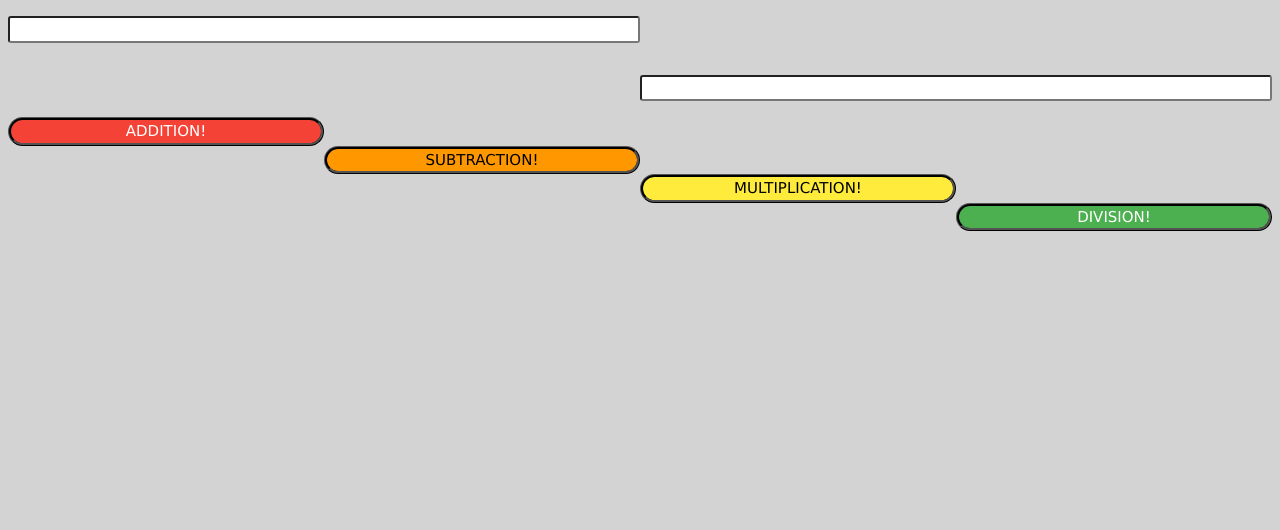
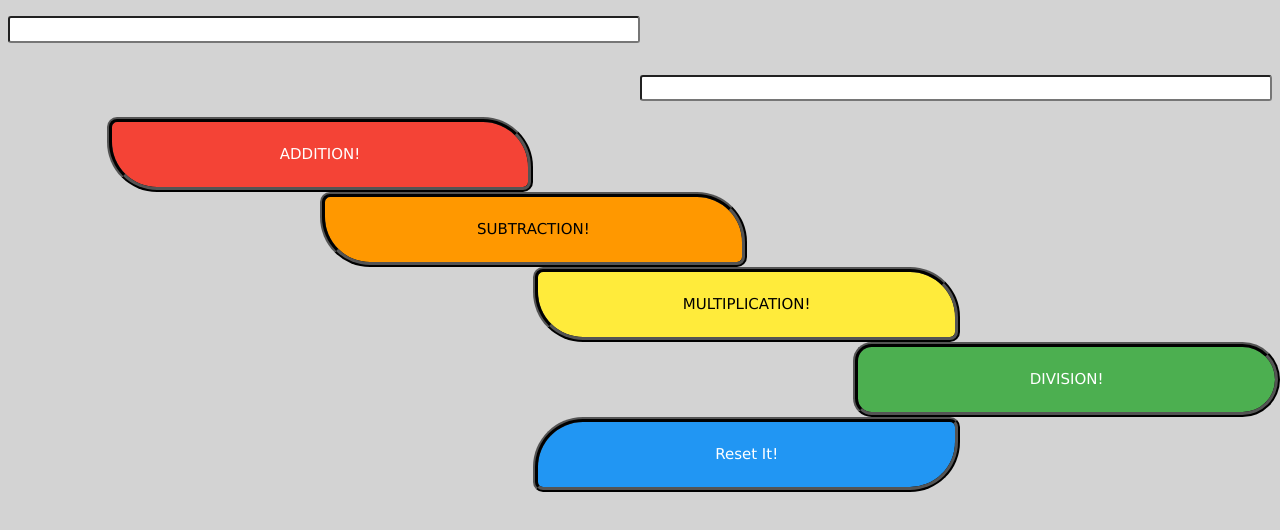
Before and after one commit to EricAustin/weekend-chal-week2, a website: page public/index.html in a window 1280 px wide. Drawn offline with Linux system fonts and the light colour scheme.

Commit message:
base functionality done, beginnings of beautification

```diff
--- a/public/client.js
+++ b/public/client.js
@@ -38,6 +38,13 @@ $('document').ready(function () {
         sendToServer(sendIt);
     });
 
+    $('body').on('click', '#resetIt', function () {
+        $('#numberOne').val('');
+        $('#numberTwo').val('');
+         $('#resultGoesHere').text('');
+
+    })
+
     function sendToServer(sendIt) {
         $.ajax({
             method: 'POST',
@@ -63,7 +70,7 @@ $('document').ready(function () {
     }
 
     function displayResult() {
-       $('#resultGoesHere').text(sentBack.result);
+        $('#resultGoesHere').text(sentBack.result);
 
     }
 
--- a/public/index.html
+++ b/public/index.html
@@ -20,39 +20,50 @@
         <input type='number' id='numberTwo' class="w3-col s6">
     </div>
 
-    <div class='w3-row-padding w3-padding-2'>
-        <button id='add' class='w3-col s3 w3-red'>ADDITION!</button>
+
+
+
+    <div class='w3-row'>
+        <div class='w3-col s1'>
+            <p></p>
+        </div>
+        <button id='add' class='w3-col s4 w3-red'>ADDITION!</button>
     </div>
 
-    <div class='w3-row-padding w3-padding-2'>
-        <div class='w3-quarter s3'>
+    <div class='w3-row'>
+        <div class='w3-col s3'>
             <p></p>
         </div>
-        <button id='subtract' class='w3-col s3 w3-orange'>SUBTRACTION!</button>
+        <button id='subtract' class='w3-col s4 w3-orange'>SUBTRACTION!</button>
     </div>
 
-    <div class='w3-row-padding w3-padding-2'>
-        <div class='w3-half s3'>
+    <div class='w3-row'>
+        <div class='w3-col s5'>
             <p></p>
         </div>
 
-        <button id='multiply' class='w3-col s3 w3-yellow'>MULTIPLICATION!</button>
+        <button id='multiply' class='w3-col s4 w3-yellow'>MULTIPLICATION!</button>
     </div>
 
-    <div class='w3-row-padding w3-padding-2'>
-        <div class='w3-threequarter s3'>
+    <div class='w3-row'>
+        <div class='w3-col s1'>
+            <p id="resultGoesHere"></p>
+        </div>
+
+
+        <div class='w3-col s7'>
             <p></p>
         </div>
-
-        <button id='divide' class='w3-col s3 w3-green'>DIVISION!</button>
+        <button id='divide' class='w3-col s4 w3-green'>DIVISION!</button>
     </div>
 
-    <div class='w3-row-padding w3-padding-10'>
-        <div class='w3-half'>
+    <div class='w3-row'>
+        <div class='w3-col s5'>
             <p></p>
         </div>
-        <p id="resultGoesHere"></p>
+        <button id='resetIt' class='w3-col s4 w3-blue'>Reset It!</button>
     </div>
+
 
 
 </body>
--- a/public/style.css
+++ b/public/style.css
@@ -3,11 +3,32 @@ body {
 }
 
 button {
-    border-width: 3px;
+    border-width: 5px;
     border-style: ridge;
-    border-radius: 15px;
+    height: 75px;
+    display: inline-block;
+}
+
+#add {
+    border-radius: 10px 50px 10px 50px;
+}
+#subtract {
+    border-radius: 10px 50px 10px 50px;
+}
+#multiply {
+    border-radius: 10px 50px 10px 50px;
+}
+#divide {
+    border-radius: 25px 50px 50px 25px;
+}
+#resetIt {
+    border-radius: 50px 10px 50px 10px
 }
 
 input {
     border-radius: 3px;
 }
+
+#resultGoesHere {
+    font-size: 100%;
+}
```
